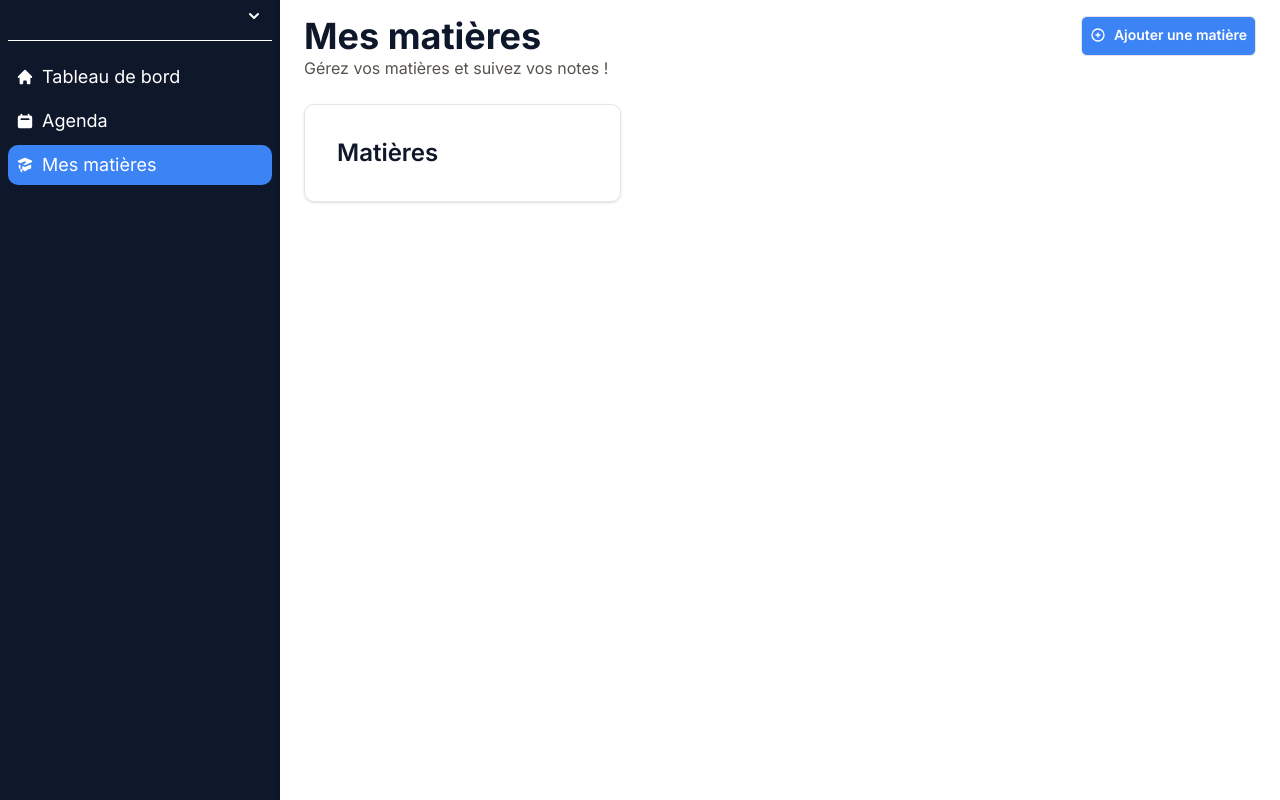
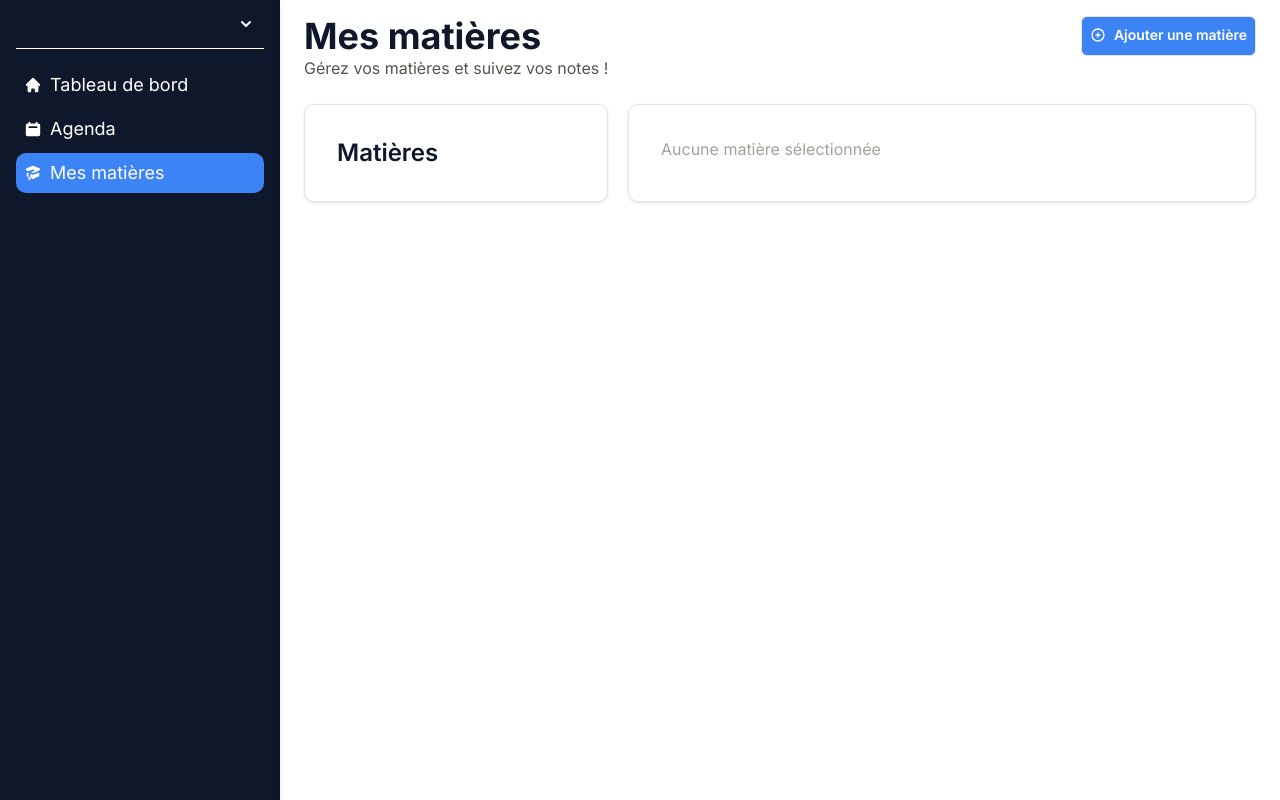
Before and after one commit to toncar667/mygrades-V0.1, a Next.js app in the folder mygrades/: page /student/subjects in a window 1280 px wide. Built offline with nearby package versions, Linux system fonts and the light colour scheme.

Commit message:
subject select updated

```diff
--- a/mygrades/app/GlobalStateStore.ts
+++ b/mygrades/app/GlobalStateStore.ts
@@ -1,4 +1,5 @@
 import { create } from "zustand"
+import { Subject, useStudentStore } from "./student/StudentStore";
 
 type SubjectModalStore = {
     isSubjectModalOpen: boolean;
@@ -12,6 +13,16 @@ type GradeModalStore = {
     close: () => void;
 }
 
+type SelectedSubjectStore = {
+    selectedSubjectID: string | null;
+    setSelectedSubject: (subjectID: string | null) => void;
+}
+
+export const useSelectedSubjectStore = create<SelectedSubjectStore>((set) => ({
+    selectedSubjectID: null,
+    setSelectedSubject: (subjectID: string | null) => set({selectedSubjectID: subjectID})
+}))
+
 export const useGradeModalStore = create<GradeModalStore>((set) => ({
     isGradeModalOpen: false,
     open: () => set({isGradeModalOpen:true}),
--- a/mygrades/app/components/dashboard/Grid.tsx
+++ b/mygrades/app/components/dashboard/Grid.tsx
@@ -9,6 +9,7 @@ import { useSubjectModalStore } from '@/app/GlobalStateStore'
 import BarGradeChart from './BarGradeChart'
 import { HiOutlinePlusCircle } from "react-icons/hi";
 import SubjectSelect from './SubjectSelect'
+import SelectedSubject from './SelectedSubject'
 
 
 
@@ -101,10 +102,13 @@ const Grid = () => {
             </div>
               <button onClick={openSubjectPanel} className='flex border rounded-sm h-12 md:h-10 p-2 mt-4 text-white cursor-pointer bg-[#3c83f6] hover:bg-blue-600 transition duration-300 gap-2'><div className='pt-0.5'><HiOutlinePlusCircle /></div> <span className='text-sm font-semibold'>Ajouter une matière</span></button>
           </div>
-          <div className='grid grid-cols-3'>
+          <div className='grid grid-cols-3 gap-5'>
             <div className='rounded-lg border col-span-3 lg:col-span-1 p-4 shadow-sm transition'>
               <h1 className='p-4 text-2xl font-semibold'>Matières</h1>
               <SubjectSelect />
+            </div>
+            <div className='rounded-lg border col-span-3 lg:col-span-2 p-4 shadow-sm transition'>
+              <SelectedSubject />
             </div>
           </div>
         </div>
--- /dev/null
+++ b/mygrades/app/components/dashboard/SelectedSubject.tsx
@@ -0,0 +1,59 @@
+import { useGradeModalStore, useSelectedSubjectStore } from '@/app/GlobalStateStore'
+import { useStudentStore } from '@/app/student/StudentStore'
+import { HiOutlinePlusCircle } from 'react-icons/hi'
+import { HiOutlineTrash } from "react-icons/hi";
+import Graph from './Graph';
+
+const SelectedSubject = () => {
+
+    const SelectedSubjectID = useSelectedSubjectStore((state) => state.selectedSubjectID)
+    console.log("La matière sélectionnée est ", SelectedSubject)
+
+    const subject = useStudentStore((state) => state.subjects.find((s) => s.id === SelectedSubjectID))
+
+    const openGradeModal = useGradeModalStore((state) => state.open)
+
+    const setSelectedSubject = useSelectedSubjectStore((state) => state.setSelectedSubject)
+
+    const deleteSubject = useStudentStore((state) => state.removeSubject)
+
+    const handleDelete = () => {
+        subject ? deleteSubject(subject.id) : null
+        setSelectedSubject(null)
+
+    }
+
+  return (
+    <div className=''>
+        {subject ?
+        <div>
+            <div className='flex justify-between items-center'>
+                <h1 className='p-4 text-2xl font-semibold'>{subject?.name}</h1>
+                <div className='flex gap-2'>
+                    <button onClick={openGradeModal} className='flex border rounded-lg h-12 md:h-10 p-2 text-white cursor-pointer bg-[#3c83f6] hover:bg-blue-600 transition duration-300 gap-2'><div className='pt-0.5'><HiOutlinePlusCircle /></div> <span className='text-sm font-semibold'>Note</span></button>
+                    <button className='bg-red-500 p-2 px-3 rounded-lg hover:bg-red-400 transition duration-300' onClick={handleDelete}><HiOutlineTrash className='text-white'/></button>
+                </div>
+            </div>
+            <div className='grid grid-cols-2 m-4 gap-4 p-4 w-full'>
+                <div className='grid-cols-1'>
+                    <span>Moyenne</span>
+                    <span className=' text-2xl font-bold'>{subject.grades.length > 0 ? (subject.grades.reduce((acc, grade) => acc + grade.value, 0) / subject.grades.length).toFixed(2) : "N/A"}</span>
+                </div>
+                <div className='grid-cols-1'>
+                    <span>Nombre de note</span>
+                    <span className='text-xl font-bold'></span>
+                </div>
+            </div>
+            <div>
+                <h1 className='p-4 text-base font-semibold'>Historique des notes</h1>
+                {subject.grades.map((grade) => (
+                    <div key={grade.id} className='flex justify-between border-b p-4'><span className='font-medium'>Note: {grade.value}</span></div>))}
+            </div>
+        </div>
+
+        : <div className='p-4 text-stone-400'>Aucune matière sélectionnée</div>   }
+    </div>
+  )
+}
+
+export default SelectedSubject
--- a/mygrades/app/components/dashboard/modals/AddGradePanel.tsx
+++ b/mygrades/app/components/dashboard/modals/AddGradePanel.tsx
@@ -1,8 +1,8 @@
-import { useGradeModalStore } from '@/app/GlobalStateStore'
+import { useGradeModalStore, useSelectedSubjectStore } from '@/app/GlobalStateStore'
 import { useStudentStore } from '@/app/student/StudentStore'
+import { setGlobal } from 'next/dist/trace';
 import React, { useState } from 'react'
-import { HiMinus } from 'react-icons/hi'
-import Select from "react-select"
+import { HiMinus, HiOutlinePlusCircle } from 'react-icons/hi'
 
 
 type Grade = {
@@ -19,30 +19,29 @@ const AddGradePanel = () => {
 
     const addGrade = useStudentStore((state) => state.addGrade)
 
-    const options = GetStudentOptions.map(o => ({
-        value: o.name,
-        label: o.name
-    }))
+    const setGlobalSelectedSubject = useSelectedSubjectStore((state) => state.setSelectedSubject)
+    const latestGrades = useStudentStore((state) => state.latestGrade)
 
     const [newGrade, setNewGrade] = useState<Grade>({
       //id accéder a la liste de tt les id et +1
-        id: Date.now().toString(),
+        id: Math.random().toString(36).substring(2, 9),
         value: 0,
         date: new Date().toString(),
     })
 
-    const [selectedOption, setSelectedOption] = useState<string | undefined>(undefined)
+
+    const selectedSubjectID = useSelectedSubjectStore((state) => state.selectedSubjectID)
+    const subject = useStudentStore((state) => state.subjects.find((s) => s.id === selectedSubjectID))
 
     const [gradeValue, setGradeValue] = useState<string>('')
 
     const handleAddGrade = () => {
 
-        const targetSubject = GetStudentOptions.find((o) => o.name === selectedOption)
+        const targetSubject = subject
 
         if(targetSubject && newGrade){
             addGrade(targetSubject.id, newGrade)
         }
-
         close()
     }
 
@@ -59,19 +58,15 @@ const AddGradePanel = () => {
 
           <div className='mt-5'>
 
-            <h1 className='text-xl font-medium'>Nom</h1>
-
-            <Select options={options} value={options.find((o) => o.value === selectedOption)} onChange={(newValue) => setSelectedOption(newValue?.value)}/>
-
-            <input type="text" placeholder='Entrez la nouvelle note' value={gradeValue} onChange={(e) => setGradeValue(e.target.value)} onBlur={() => {
+            <input className='border w-full rounded-sm p-2' type="text" placeholder='Entrez la nouvelle note' value={gradeValue} onChange={(e) => setGradeValue(e.target.value)} onBlur={() => {
                 const num = Number(gradeValue)
+                const id = (latestGrades.grades.length + 1).toString()
                 if (!isNaN(num)) {
-                    setNewGrade({ ...newGrade, value: num })
+                    setNewGrade({ ...newGrade, id: id, value: num })
                 }
             }}/>
-
-            <button onClick={handleAddGrade} className='border rounded-md p-2 hover:bg-stone-50 hover:text-blue-400 transition duration-300'>Enregistrer</button>
-            <span>{selectedOption}</span>
+            <button onClick={handleAddGrade} className='flex border rounded-sm h-12 md:h-10 p-2 mt-4 text-white cursor-pointer bg-[#3c83f6] hover:bg-blue-600 transition duration-300 gap-2'><div className='pt-0.5'><HiOutlinePlusCircle /></div> <span className='text-sm font-semibold'>Ajouter</span></button>
+            <span className='text-sm font-mono'>Une nouvelle note sera ajouté à <span className='font-bold'>{subject?.name}</span></span>
           </div>
         </div>
       </div>
--- a/mygrades/app/components/sideBar/SideBar.tsx
+++ b/mygrades/app/components/sideBar/SideBar.tsx
@@ -1,15 +1,49 @@
-import React from 'react'
-import AccountToggle from './AccountToggle'
-import RouteSelect from './RouteSelect'
+"use client"
+
+import React, { useState } from "react"
+import AccountToggle from "./AccountToggle"
+import RouteSelect from "./RouteSelect"
+import { GiHamburgerMenu } from "react-icons/gi"
+import { IoMdClose } from "react-icons/io";
+
 
 const SideBar = () => {
+  const [sidebarOpen, setSidebarOpen] = useState(false)
+
   return (
-    <div className='p-2'>
-        <div className=' sticky h-[calc(100vh-32px-48px)]'>
-            <AccountToggle />
-            <RouteSelect />
+    <div>
+      {/* Bouton hamburger - visible uniquement en mobile */}
+      <button
+        className="md:hidden fixed  top-4 z-50 right-4 text-2xl text-black bg-white p-2 rounded-lg shadow-md"
+        onClick={() => setSidebarOpen(!sidebarOpen)}
+      >
+        {sidebarOpen ? <IoMdClose /> :
+        <GiHamburgerMenu />
+        }
+      </button>
+
+      {/* Sidebar */}
+      <div
+        className={`
+          fixed top-0 left-0 h-full w-[280px] shadow-md z-40
+          transform transition-transform duration-300
+          ${sidebarOpen ? "translate-x-0 bg-[#0f172a]" : "-translate-x-full"}
+          md:translate-x-0 md:block
+        `}
+      >
+        <div className="p-4">
+          <AccountToggle />
+          <RouteSelect />
         </div>
+      </div>
 
+      {/* Overlay pour fermer en mobile */}
+      {sidebarOpen && (
+        <div
+          className="fixed inset-0 bg-black/50 z-30 md:hidden"
+          onClick={() => setSidebarOpen(false)}
+        />
+      )}
     </div>
   )
 }
--- a/mygrades/app/student/StudentStore.ts
+++ b/mygrades/app/student/StudentStore.ts
@@ -24,6 +24,7 @@ export type Student = {
 
 export type StudentStore = Student & {
     latestGrade: Subject;
+    updateLatestGrade: () => void;
     setName: (newName: string) => void;
     addSubject: (subject: Subject) => void;
     removeSubject: (subjectID: string) => void;
@@ -48,6 +49,15 @@ export const useStudentStore = create<StudentStore>()(
                 color: "",
                 grades: []
             },
+
+            updateLatestGrade: () => {
+                const updatedGrades = get().subjects.flatMap(s => s.grades)
+
+                set({
+                    latestGrade: {id: "0", name: "Évolution des Notes", color: "", grades: updatedGrades}
+                })
+            },
+
 
             setAll: (student: Student) => set(() => ({
                 name: student.name,
@@ -107,7 +117,6 @@ export const useStudentStore = create<StudentStore>()(
             clearSubjectGrades: (subjectID: string) => {
 
                 const updatedSubjects = get().subjects.map(subject => subject.id === subjectID ? {...subject, grades: []}: subject)
-
                 set({ subjects: updatedSubjects })
 
                 const auth = useAuthStore.getState()
@@ -136,7 +145,29 @@ export const useStudentStore = create<StudentStore>()(
                 }
             },
 
-            removeSubject: (subjectID: string) => set({subjects: get().subjects.filter((s) => s.id !== subjectID)}),
+            removeSubject: (subjectID: string) => {
+                const updatedSubjects = get().subjects.filter((s) => s.id !== subjectID)
+                set({subjects: updatedSubjects})
+
+                set({
+                    latestGrade: {
+                        id: "0",
+                        name: "Évolution des Notes",
+                        color: "",
+                        grades: updatedSubjects.flatMap(s => s.grades)
+                    }
+            });
+
+                const auth = useAuthStore.getState()
+
+                if(auth.currentUser){
+                    auth.updateCurrentUserStudent({
+                        name: get().name,
+                        subjects: updatedSubjects
+                    })
+                }
+
+            },
 
             addGrade: (subjectID:string, newGrade:Grade) =>
             {
@@ -157,6 +188,8 @@ export const useStudentStore = create<StudentStore>()(
                     grades: [...get().latestGrade.grades, newGrade]
                 }})
 
+                get().updateLatestGrade()
+
                 // synchro entre le StudentStore et AuthStore
                 const auth = useAuthStore.getState()
                 if(auth.currentUser){
--- a/mygrades/app/student/subjects/page.tsx
+++ b/mygrades/app/student/subjects/page.tsx
@@ -19,13 +19,13 @@ const page = () => {
       {isSubjectPanelOpen && !isGradePanelOpen ? <AddSubjectPanel />: null}
       {isGradePanelOpen && !isSubjectPanelOpen ? <AddGradePanel/>: null }
     <div className=''>
-      <div className='w-[280px] fixed h-full scrollbar-hide [&::-webkit-scrollbar]:hidden'>
-        <SideBar />
+        <div className="flex">
+          <SideBar />
+          <div className="flex-1 md:ml-[280px]">
+            <DashBoard />
+          </div>
+        </div>
       </div>
-      <div className='flex-1 ml-[280px]'>
-        <DashBoard />
-      </div>
-    </div>
     </div>
   )
 }
```
Also changed, not shown: mygrades/app/components/dashboard/Graph.tsx (+3 -14 lines), mygrades/app/components/dashboard/SubjectSelect.tsx (+12 -5 lines), mygrades/app/student/agenda/page.tsx (+3 -5 lines), mygrades/app/student/dashboard/page.tsx (+11 -10 lines).
